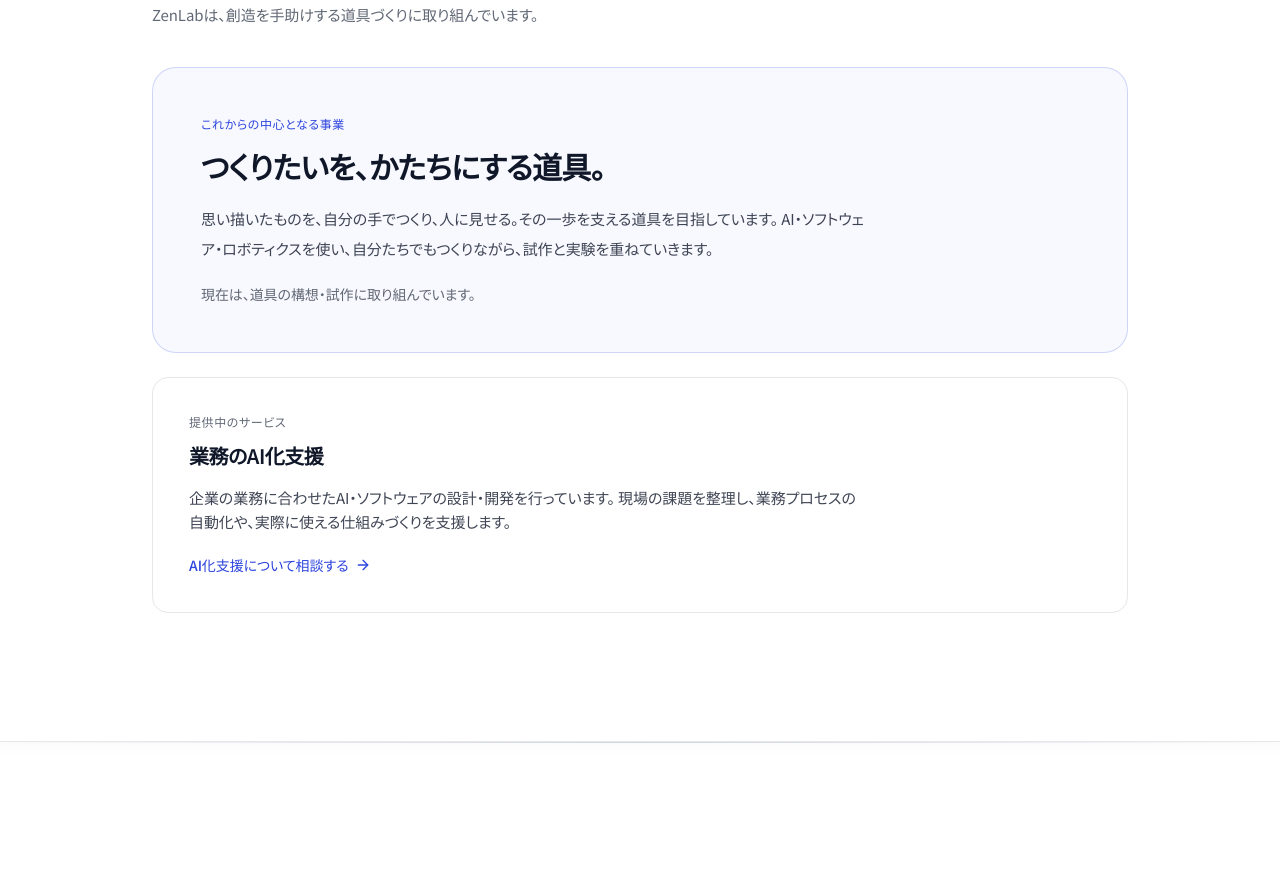
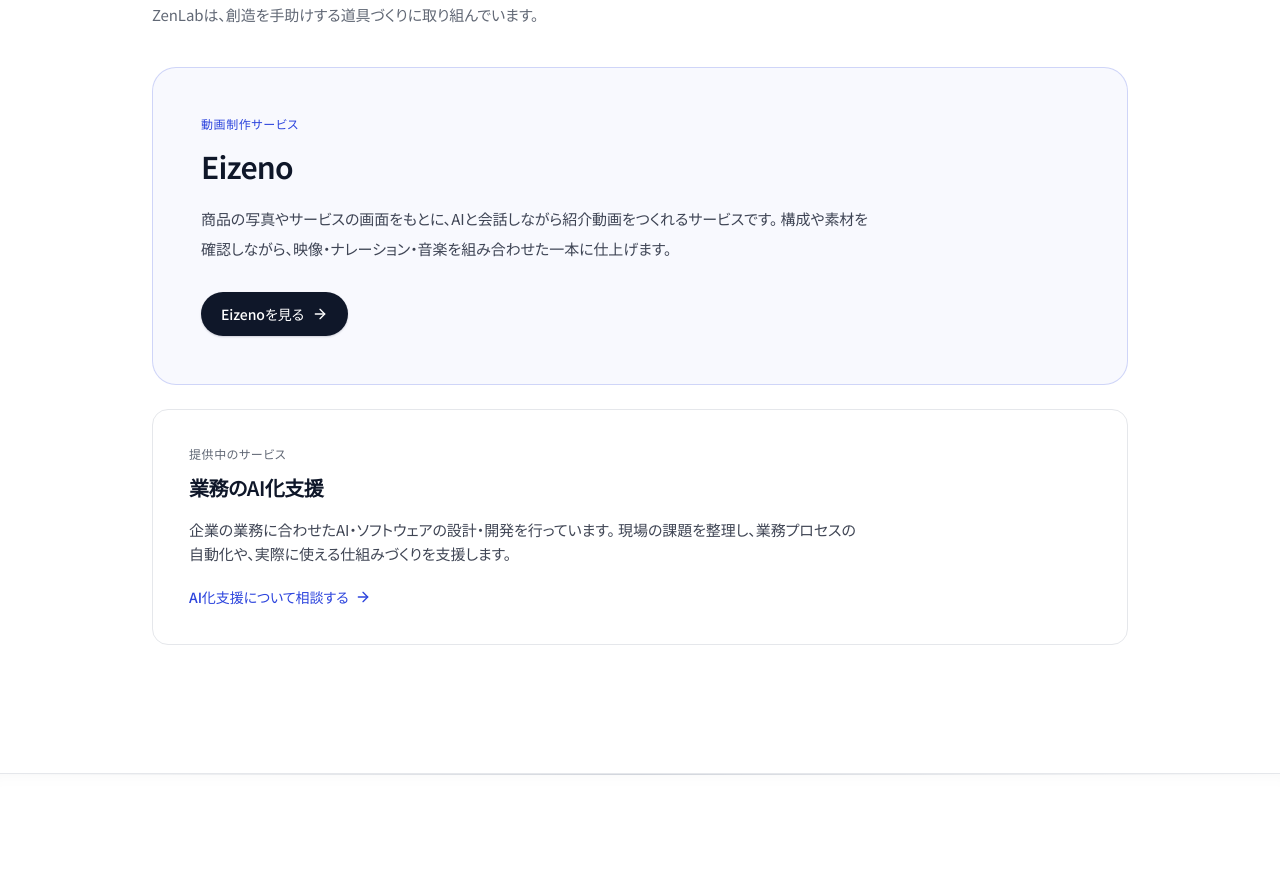
Before and after one commit to ZenLabInc/homepage, a Next.js app: page / in a window 1280 px wide. Shown: the part 949-1828 px from the top of the page. Built offline with nearby package versions, Linux system fonts and the light colour scheme.

Commit message:
feat: introduce Eizeno in company services

```diff
--- a/src/components/sections/services.tsx
+++ b/src/components/sections/services.tsx
@@ -3,6 +3,7 @@
 import { motion } from "framer-motion";
 import Link from "next/link";
 import { ArrowRight } from "lucide-react";
+import { Button } from "@/components/ui/button";
 
 export function Services() {
   return (
@@ -20,15 +21,19 @@
         <motion.article initial={{ opacity: 0, y: 16 }} whileInView={{ opacity: 1, y: 0 }}
           viewport={{ once: true }} transition={{ duration: 0.5 }}
           className="mt-10 rounded-3xl border border-accent/20 bg-accent/[0.03] p-8 sm:p-12">
-          <p className="text-xs font-medium tracking-wider text-accent">これからの中心となる事業</p>
+          <p className="text-xs font-medium tracking-wider text-accent">動画制作サービス</p>
           <h3 className="mt-4 text-2xl sm:text-3xl font-semibold tracking-tight text-foreground">
-            つくりたいを、かたちにする道具。
+            Eizeno
           </h3>
           <p className="mt-5 max-w-2xl text-[15px] leading-loose text-foreground/80">
-            思い描いたものを、自分の手でつくり、人に見せる。その一歩を支える道具を目指しています。
-            AI・ソフトウェア・ロボティクスを使い、自分たちでもつくりながら、試作と実験を重ねていきます。
+            商品の写真やサービスの画面をもとに、AIと会話しながら紹介動画をつくれるサービスです。
+            構成や素材を確認しながら、映像・ナレーション・音楽を組み合わせた一本に仕上げます。
           </p>
-          <p className="mt-5 text-sm text-muted-foreground">現在は、道具の構想・試作に取り組んでいます。</p>
+          <Button asChild className="mt-7">
+            <a href="https://eizeno.com/">
+              Eizenoを見る<ArrowRight aria-hidden="true" className="h-4 w-4" />
+            </a>
+          </Button>
         </motion.article>
         <motion.article initial={{ opacity: 0, y: 12 }} whileInView={{ opacity: 1, y: 0 }}
           viewport={{ once: true }} transition={{ duration: 0.5 }}
```
